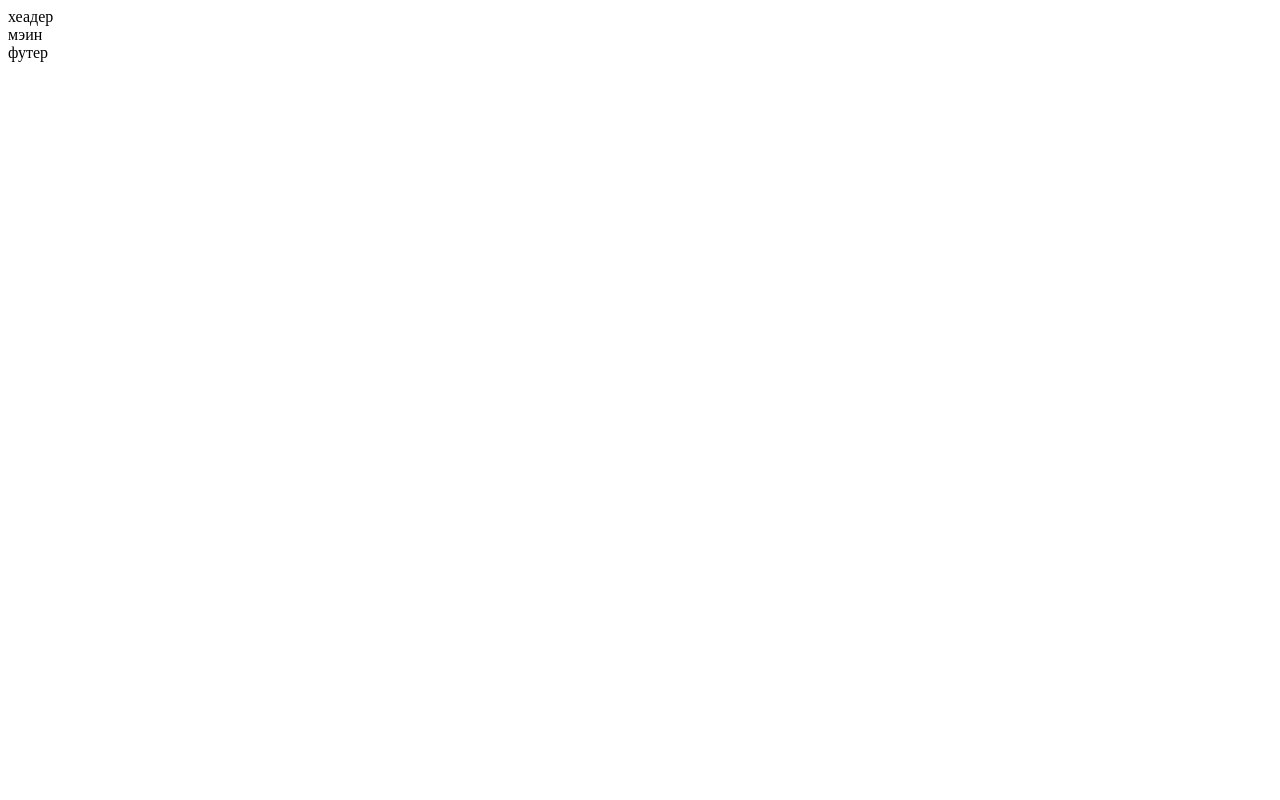
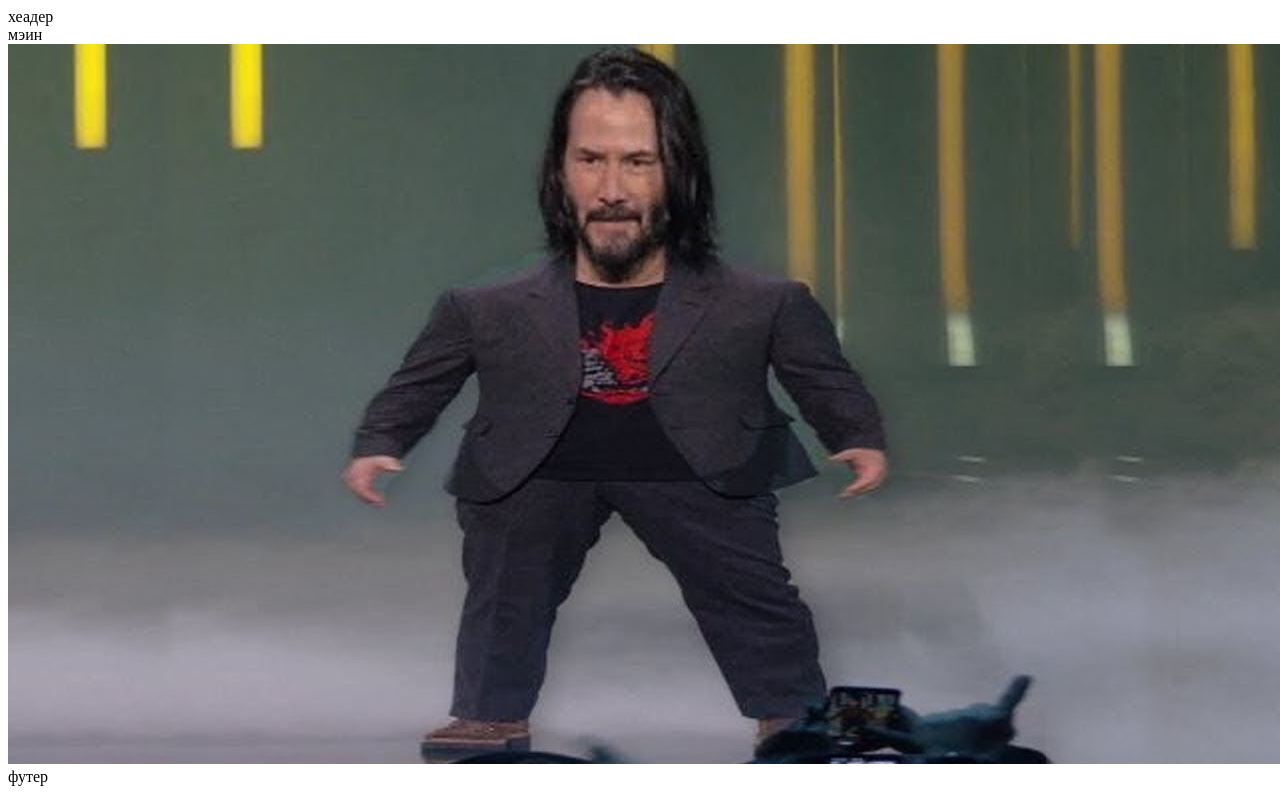
Before and after one commit to azaazazaa/web_36, a plain HTML site: page index.html in a window 1280 px wide. Drawn offline with Linux system fonts and the light colour scheme.

Commit message:
add img
commit img

```diff
--- a/index.html
+++ b/index.html
@@ -6,13 +6,14 @@
   <title>Document</title>
 </head>
 <body>
-  <header>
+  <header class="header">
     хеадер
   </header>
-  <main>
+  <main class="main">
     мэин
+    <img src="kianu-rivz-mem.jpg" alt="">
   </main>
-  <footer>
+  <footer class="footer">
     футер
   </footer>
 </body>
```
